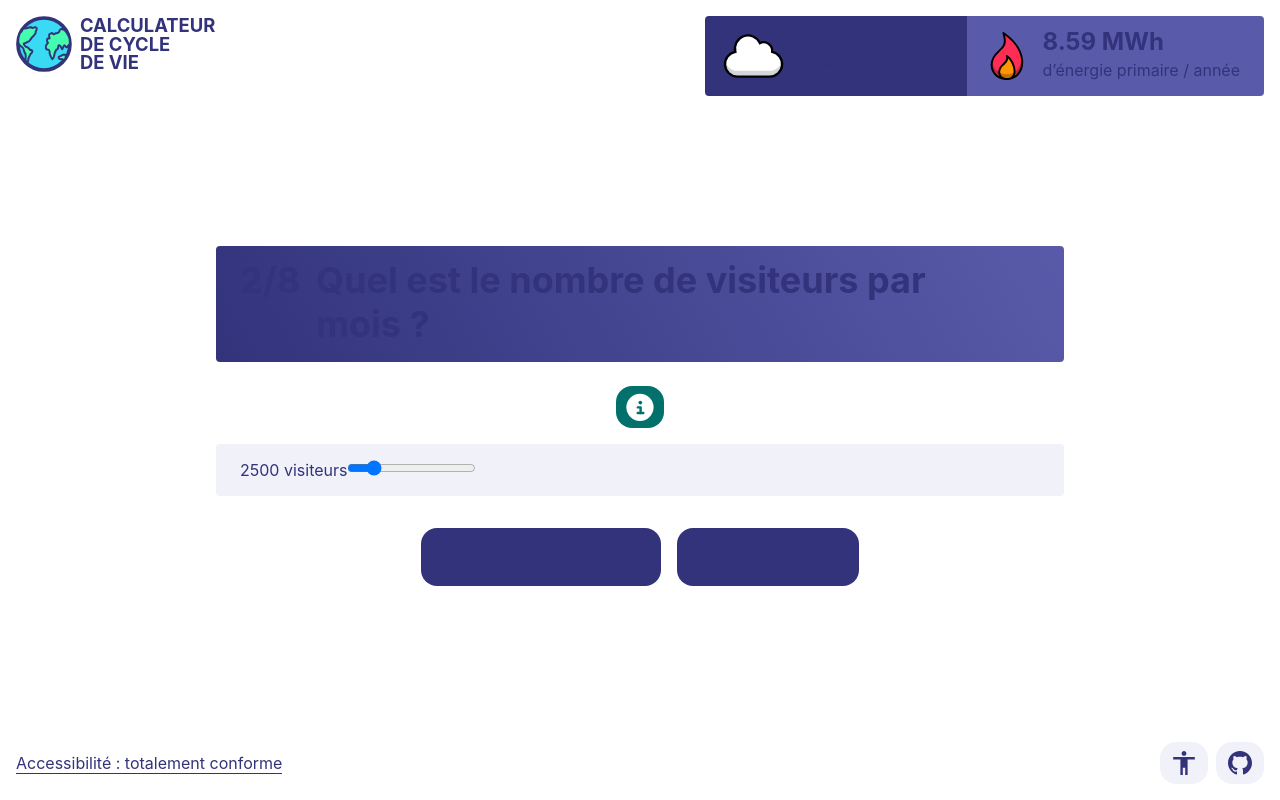
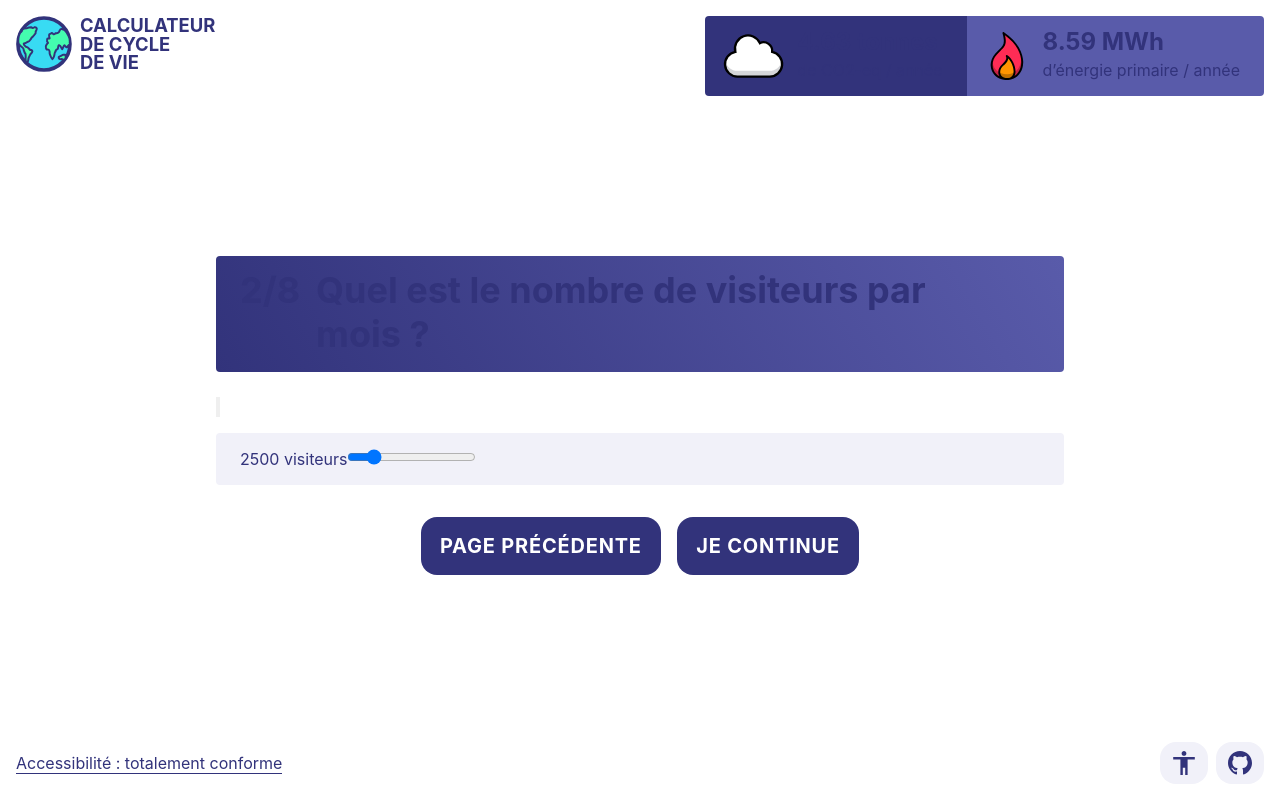
Before and after one commit to adrienloup/lcc, a React (Vite) app: page /lcc/question/nombre-visiteurs in a window 1280 px wide. Built offline with nearby package versions, Linux system fonts and the light colour scheme.

Commit message:
Initialize lcc project

```diff
--- a/src/components/molecules/Button/Button.scss
+++ b/src/components/molecules/Button/Button.scss
@@ -2,8 +2,8 @@
   display: flex;
   align-items: center;
   justify-content: center;
-  padding: .5rem .75rem .5rem .5rem;
-  background-color: var(--neutralColor);
+  padding: .5rem;
+  background-color: var(--whiteColor);
   border: 0;
   border-radius: .25rem;
   text-decoration: none;
@@ -39,7 +39,7 @@
   background-size: 300% 300%;
   border-radius: 1.5rem;
   border: 0;
-  color: var(--neutralColor);
+  color: var(--whiteColor);
   text-decoration: none;
   cursor: pointer;
 
@@ -67,7 +67,7 @@
   background-color: var(--darktestColor);
   border-radius: 1rem;
   border: 0;
-  color: var(--neutralColor);
+  color: var(--whiteColor);
   text-decoration: none;
   cursor: pointer;
 
@@ -117,29 +117,3 @@
     font-size: 1rem;
   }
 }
-
-.info {
-  position: relative;
-  z-index: 2;
-  display: flex;
-  align-items: center;
-  justify-content: center;
-  margin: auto;
-  width: 3rem;
-  height: 2.6rem;
-  background-color: var(--darkterColor);
-  border: 0;
-  border-radius: 1rem;
-  cursor: pointer;
-
-  &:active,
-  &:focus-visible {
-    outline: 4px solid var(--outlineColor);
-    outline-offset: -1px;
-  }
-
-  .icon {
-    width: 2rem;
-    height: 2rem;
-  }
-}
```
